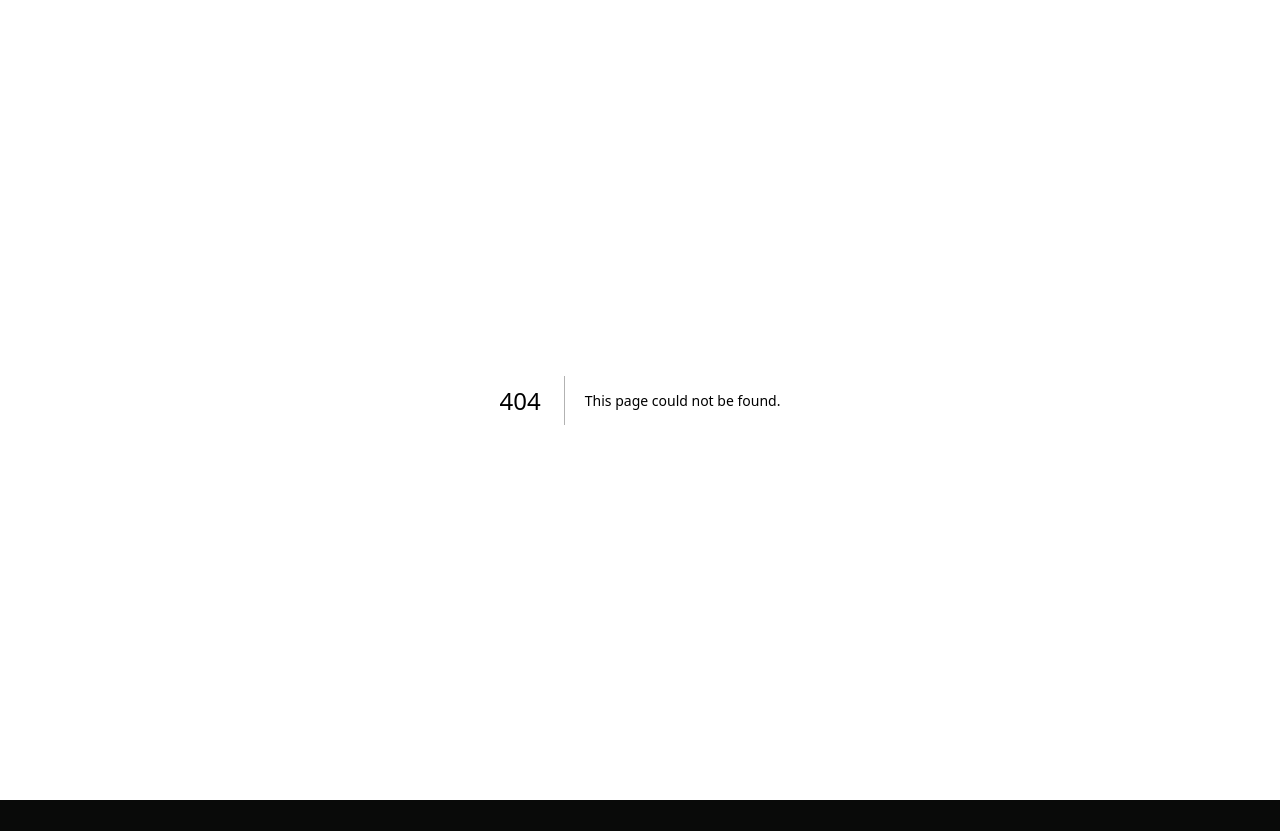
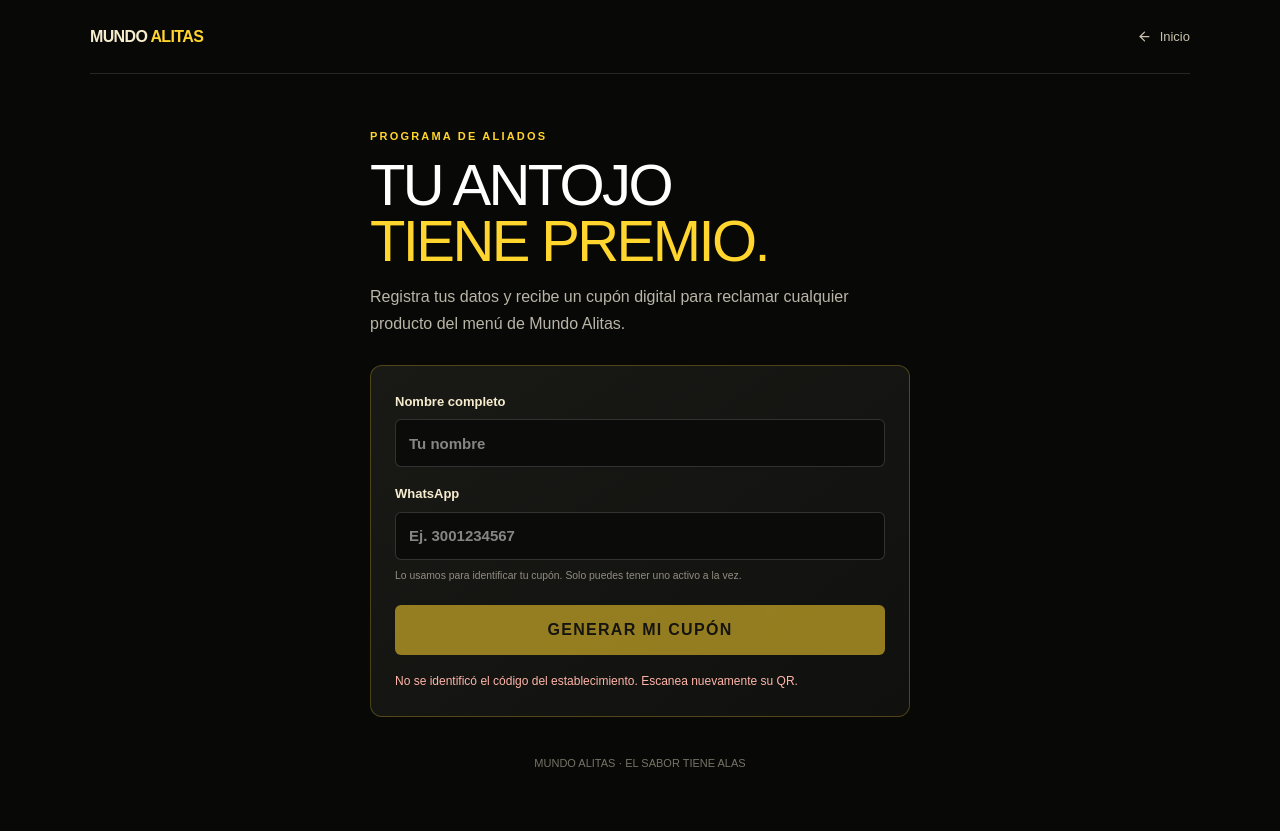
Before and after one commit to Nico752-M/Mundo-alitas, a Next.js app: page /aliados/cupon in a window 1280 px wide. Before the commit this address had no page. Before the commit the page ends 800 px from the top, so only its background shows below. Built offline with nearby package versions, Linux system fonts and the light colour scheme.

Commit message:
Add files via upload

```diff
--- /dev/null
+++ b/src/app/aliados/cupon/page.tsx
@@ -0,0 +1,101 @@
+"use client";
+
+import { useEffect, useState } from "react";
+import type { FormEvent, CSSProperties } from "react";
+import Link from "next/link";
+import { QRCodeSVG } from "qrcode.react";
+import { ArrowLeft, CheckCircle2, Ticket } from "lucide-react";
+
+type Coupon = { token: string; nombre: string; aliado: string; creado_en?: string };
+
+export default function AliadoCouponPage() {
+  const [codigo, setCodigo] = useState("");
+  useEffect(() => {
+    setCodigo((new URLSearchParams(window.location.search).get("codigo") || "").toUpperCase());
+  }, []);
+  const [nombre, setNombre] = useState("");
+  const [whatsapp, setWhatsapp] = useState("");
+  const [coupon, setCoupon] = useState<Coupon | null>(null);
+  const [existing, setExisting] = useState(false);
+  const [notice, setNotice] = useState("");
+  const [busy, setBusy] = useState(false);
+
+  async function generar(event: FormEvent<HTMLFormElement>) {
+    event.preventDefault();
+    setNotice("");
+    setBusy(true);
+    setCoupon(null);
+
+    try {
+      const response = await fetch("/api/aliados/cupon", {
+        method: "POST",
+        headers: { "Content-Type": "application/json" },
+        body: JSON.stringify({ codigo, nombre, whatsapp })
+      });
+      const data = await response.json();
+      if (!response.ok) throw new Error(data.error || "No fue posible generar el cupón.");
+      setCoupon(data.coupon);
+      setExisting(Boolean(data.existing));
+      setNotice(data.message || "");
+    } catch (error) {
+      setNotice(error instanceof Error ? error.message : "Ocurrió un error.");
+    } finally {
+      setBusy(false);
+    }
+  }
+
+  return (
+    <main style={{ minHeight: "100vh", background: "#080806", color: "#f6edcf", padding: "0 18px 60px" }}>
+      <header style={{ height: 74, borderBottom: "1px solid rgba(255,255,255,.12)", display: "flex", alignItems: "center", justifyContent: "space-between", maxWidth: 1100, margin: "auto" }}>
+        <Link href="/" style={{ color: "#f6edcf", textDecoration: "none", fontWeight: 900, letterSpacing: "-.04em" }}>MUNDO <span style={{ color: "#ffd52e" }}>ALITAS</span></Link>
+        <Link href="/" style={{ color: "#c9c2ac", textDecoration: "none", display: "flex", gap: 8, alignItems: "center", fontSize: 13 }}><ArrowLeft size={15} /> Inicio</Link>
+      </header>
+
+      <section style={{ width: "min(540px, 100%)", margin: "54px auto 0" }}>
+        <p style={{ color: "#ffd52e", letterSpacing: ".2em", fontSize: 11, fontWeight: 800 }}>PROGRAMA DE ALIADOS</p>
+        <h1 style={{ fontSize: "clamp(38px, 8vw, 58px)", lineHeight: .98, letterSpacing: "-.045em", margin: "12px 0 14px", color: "#fff" }}>TU ANTOJO<br /><span style={{ color: "#ffd52e" }}>TIENE PREMIO.</span></h1>
+        <p style={{ color: "#b9b5a8", lineHeight: 1.65, marginBottom: 28 }}>Registra tus datos y recibe un cupón digital para reclamar cualquier producto del menú de Mundo Alitas.</p>
+
+        {!coupon ? (
+          <form onSubmit={generar} style={{ background: "linear-gradient(145deg,#191916,#10100e)", border: "1px solid rgba(255,213,46,.25)", borderRadius: 12, padding: "26px 24px", display: "grid", gap: 17 }}>
+            <label style={{ display: "grid", gap: 8, fontSize: 13, fontWeight: 700 }}>Nombre completo
+              <input value={nombre} onChange={(e) => setNombre(e.target.value)} required minLength={2} maxLength={100} placeholder="Tu nombre" style={inputStyle} />
+            </label>
+            <label style={{ display: "grid", gap: 8, fontSize: 13, fontWeight: 700 }}>WhatsApp
+              <input value={whatsapp} onChange={(e) => setWhatsapp(e.target.value)} required minLength={7} maxLength={30} inputMode="tel" placeholder="Ej. 3001234567" style={inputStyle} />
+              <small style={{ color: "#918d80", fontWeight: 400, lineHeight: 1.5 }}>Lo usamos para identificar tu cupón. Solo puedes tener uno activo a la vez.</small>
+            </label>
+            {notice && <p role="alert" style={{ color: "#ffb5a9", fontSize: 13, margin: 0 }}>{notice}</p>}
+            <button disabled={busy || !codigo} style={buttonStyle}>{busy ? "GENERANDO..." : "GENERAR MI CUPÓN"}</button>
+            {!codigo && <p style={{ color: "#ffb5a9", fontSize: 12 }}>No se identificó el código del establecimiento. Escanea nuevamente su QR.</p>}
+          </form>
+        ) : (
+          <div style={{ background: "linear-gradient(145deg,#191916,#10100e)", border: "1px solid rgba(255,213,46,.35)", borderRadius: 14, padding: 24, textAlign: "center" }}>
+            <CheckCircle2 size={34} color="#ffd52e" />
+            <p style={{ color: "#ffd52e", fontSize: 11, letterSpacing: ".18em", fontWeight: 800 }}>{existing ? "YA TENÍAS UN CUPÓN ACTIVO" : "CUPÓN GENERADO"}</p>
+            <h2 style={{ color: "#fff", fontSize: 27, margin: "8px 0" }}>¡Hola, {coupon.nombre}!</h2>
+            <p style={{ color: "#b9b5a8", fontSize: 14, margin: "0 0 18px" }}>Referido por <strong style={{ color: "#f6edcf" }}>{coupon.aliado}</strong></p>
+            <div style={{ background: "#fff", padding: 15, borderRadius: 10, display: "inline-block" }}>
+              <QRCodeSVG value={coupon.token} size={220} level="H" includeMargin />
+            </div>
+            <div style={{ marginTop: 18, display: "flex", alignItems: "center", justifyContent: "center", gap: 8, color: "#ffd52e", fontWeight: 800, fontSize: 13 }}><Ticket size={17} /> CUPÓN PERSONAL E INTRANSFERIBLE</div>
+            <p style={{ color: "#b9b5a8", fontSize: 12, lineHeight: 1.6 }}>Presenta este código QR en Mundo Alitas. El operador lo escaneará para validar tu cupón. Solo puede utilizarse una vez.</p>
+            {notice && <p style={{ color: "#d7c98f", fontSize: 12 }}>{notice}</p>}
+            <button onClick={() => { setCoupon(null); setNotice(""); }} style={{ ...buttonStyle, background: "transparent", color: "#ffd52e", border: "1px solid rgba(255,213,46,.5)" }}>VOLVER</button>
+          </div>
+        )}
+      </section>
+      <footer style={{ maxWidth: 540, margin: "38px auto 0", textAlign: "center", color: "#777367", fontSize: 11 }}>MUNDO ALITAS · EL SABOR TIENE ALAS</footer>
+    </main>
+  );
+}
+
+const inputStyle: CSSProperties = {
+  width: "100%", height: 48, borderRadius: 6, border: "1px solid rgba(255,255,255,.16)",
+  background: "#0b0b09", color: "#fff", padding: "0 13px", outline: "none", fontSize: 15
+};
+
+const buttonStyle: CSSProperties = {
+  height: 50, border: 0, borderRadius: 6, background: "#ffd52e", color: "#17150f",
+  fontWeight: 900, letterSpacing: ".08em", cursor: "pointer", marginTop: 4
+};
```
